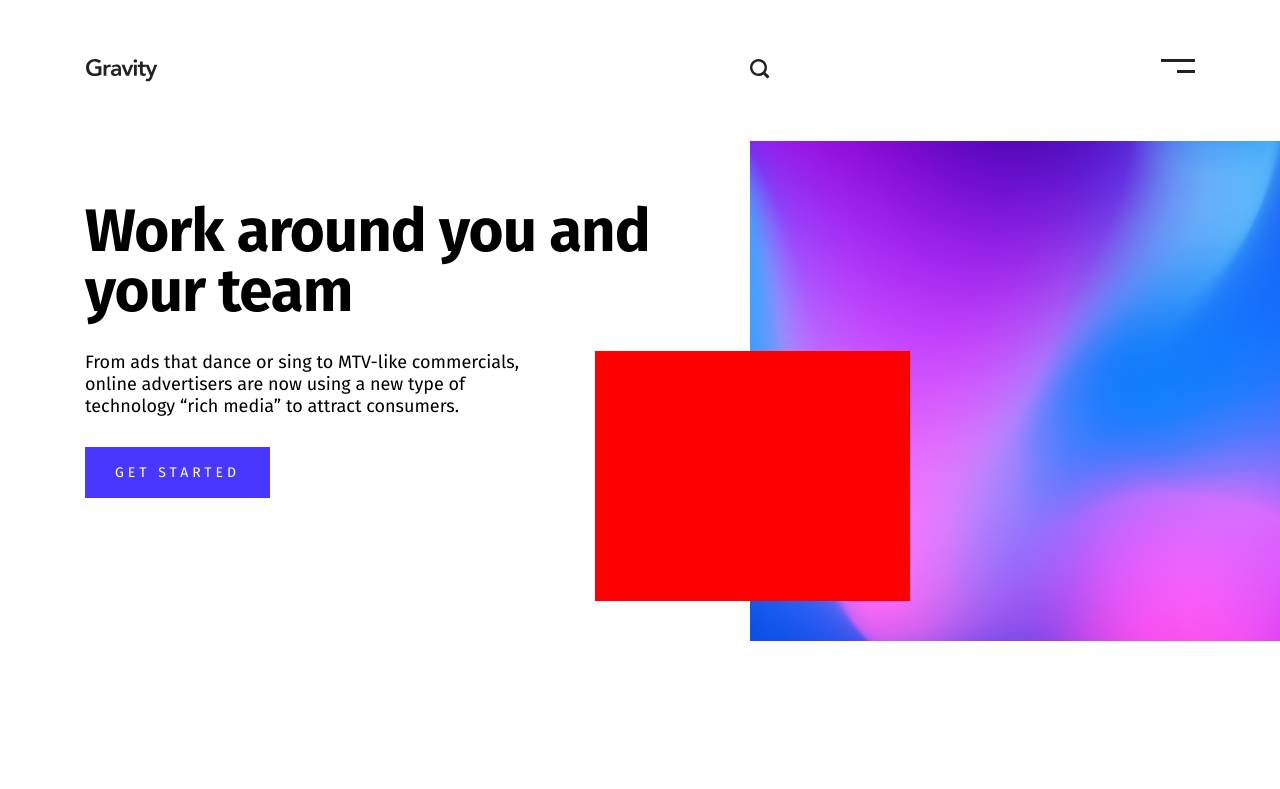
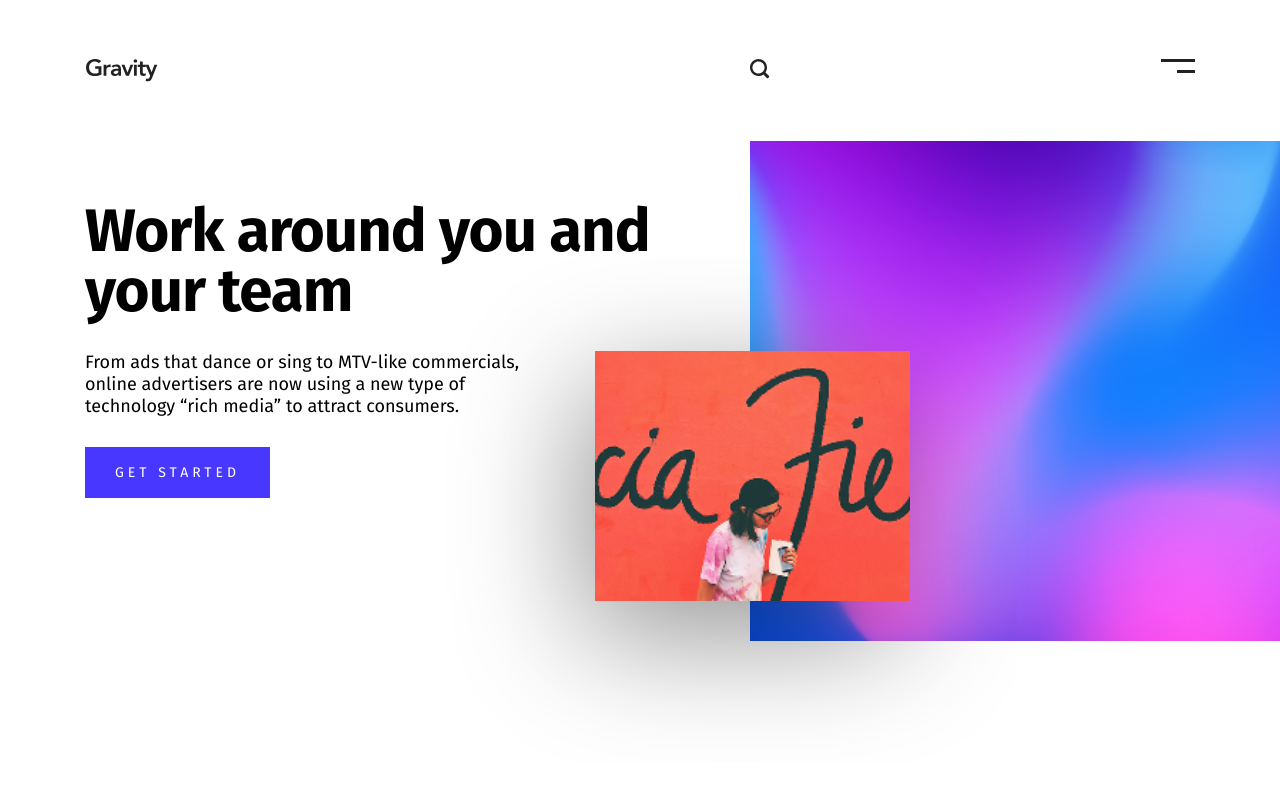
Before and after one commit to MPHDigital-RSA/Gravity, a React (Vite) app: page / in a window 1280 px wide. Shown: the top 789 px of the page. Built offline with nearby package versions, Linux system fonts and the light colour scheme.

Commit message:
pushing to the internet

```diff
--- a/src/styles/Hero.css
+++ b/src/styles/Hero.css
@@ -67,9 +67,14 @@
     object-fit: cover;
     margin-block-start: -150px;
     justify-self: flex-end;
-    background-color: red;
+    background: url(../assets/heroVideo.png);
+    background-repeat: no-repeat;
+    background-size: cover;
+    background-position: center;
     width: 221px;
     height: 179px;
+
+    box-shadow: -11px 34px 127px rgba(0, 0, 0, 0.422);
 
     @media(width >=calc(700/16*1rem)) {
         grid-column: 5 / 7;
--- a/src/styles/MessageSection.css
+++ b/src/styles/MessageSection.css
@@ -10,7 +10,7 @@
         order: 2;
 
         @media (width >=calc(700/16*1rem)) {
-            grid-column: 2/ 4;
+            grid-column: 2/ 5;
             order: unset;
             height: 500px;
             align-self: center;
@@ -36,7 +36,7 @@
         }
 
         @media (width >=calc(700/16*1rem)) {
-            grid-column: 4 / -2;
+            grid-column: 5 / -2;
             padding-inline-start: 40px;
             align-self: center;
         }
```
